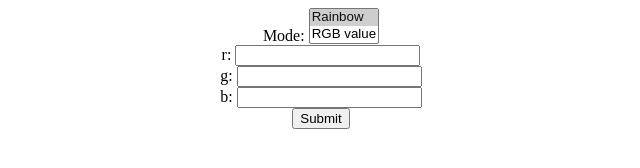
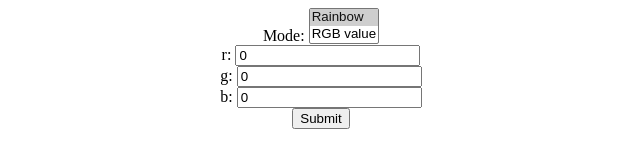
Before and after one commit to kayhannay/led-lamp2, a plain HTML site: page src/index.html in a window 1280 px wide. Shown: the full height of the page, 319-959 px from the left. Drawn offline with Linux system fonts and the light colour scheme.

```diff
--- a/src/index.html
+++ b/src/index.html
@@ -15,9 +15,9 @@
             <option value="static">RGB value</option>
         </select>
     </label>
-    <label>r: <input name="r" type="text"></label>
-    <label>g: <input name="g" type="text"></label>
-    <label>b: <input name="b" type="text"></label>
+    <label>r: <input name="r" type="text" value="0"></label>
+    <label>g: <input name="g" type="text" value="0"></label>
+    <label>b: <input name="b" type="text" value="0"></label>
     <input type="submit">
 </form>
 </body>
```
Also changed, not shown: 3 other files.
